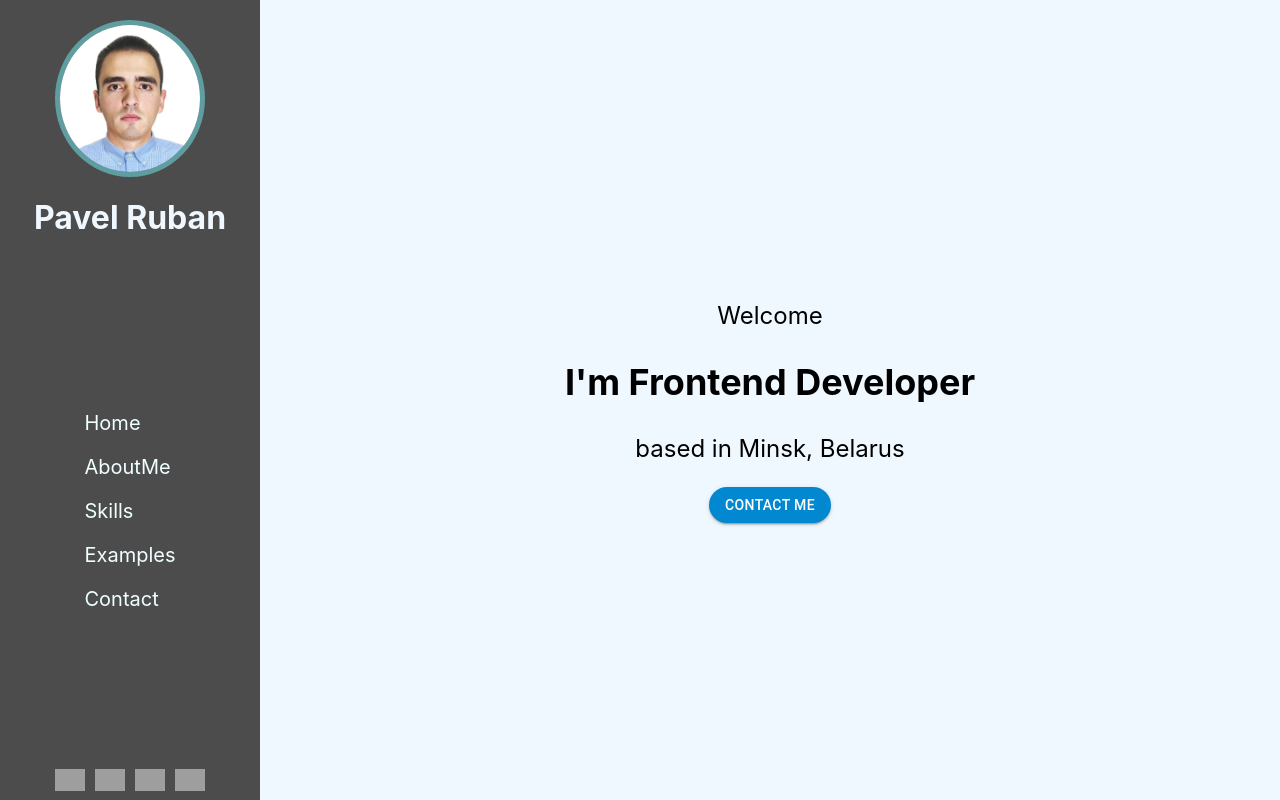
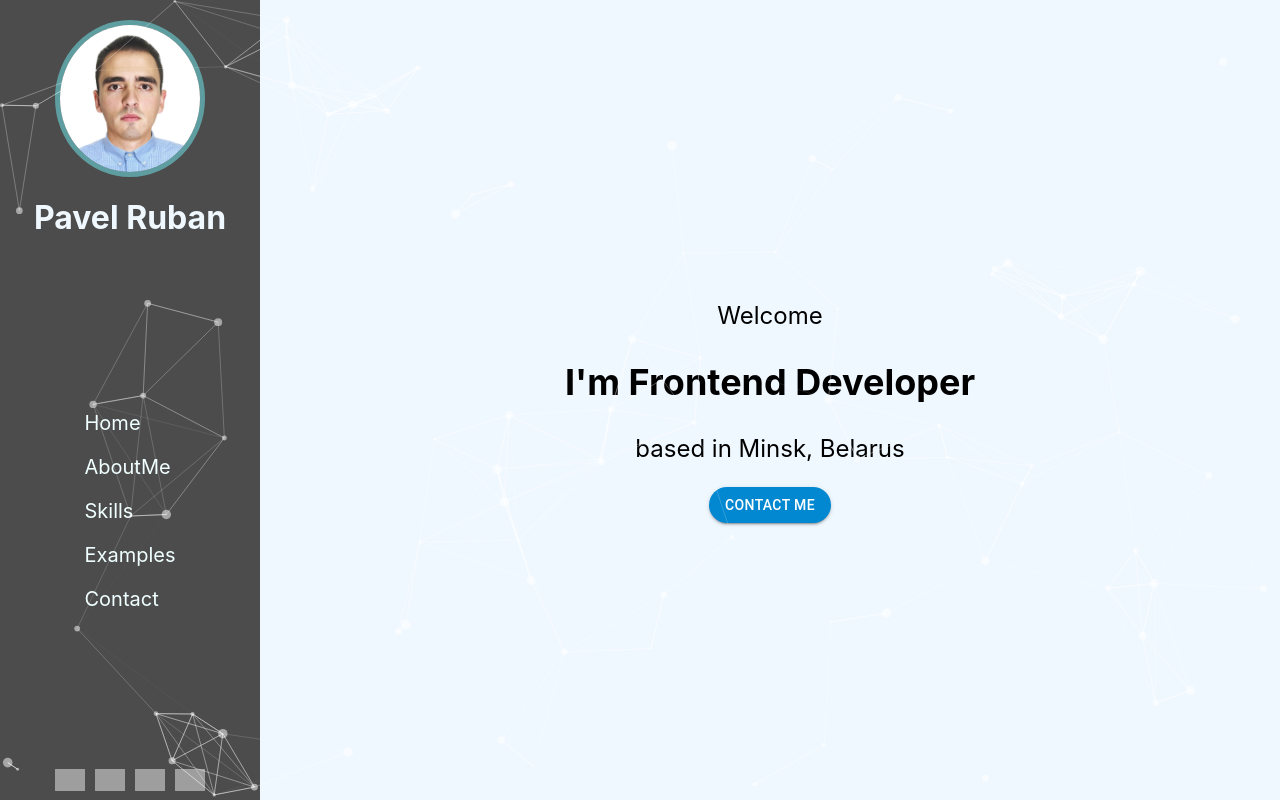
Before and after one commit to RubanPavel/PortfolioMy, a React (Create React App) app: page / in a window 1280 px wide. Shown: the top 800 px of the page. Built offline with nearby package versions, Linux system fonts and the light colour scheme; grey boxes are pictures that could not be loaded.

Commit message:
add particles

```diff
--- a/package.json
+++ b/package.json
@@ -20,7 +20,9 @@
     "react": "^18.2.0",
     "react-dom": "^18.2.0",
     "react-scripts": "5.0.1",
+    "react-tsparticles": "^2.9.3",
     "styled-components": "^5.3.6",
+    "tsparticles": "^2.10.0",
     "typescript": "^4.4.2",
     "web-vitals": "^2.1.0"
   },
--- a/src/components/header/Header.tsx
+++ b/src/components/header/Header.tsx
@@ -1,8 +1,10 @@
-import React from 'react';
+import React, {useCallback} from 'react';
 import picture from '../../img/FotoMy.jpg'
 import s from './Header.module.css';
 import {IconsSocial} from "../iconsSocial/IconsSocial";
-
+import {loadFull} from "tsparticles";
+import type { Container, Engine } from "tsparticles-engine";
+import Particles from "react-tsparticles";
 
 const arrNavItem = [
     {
@@ -32,10 +34,96 @@
     }
 ]
 
+
 const Header = () => {
+    const particlesInit = useCallback(async (engine: Engine) => {
+        console.log(engine);
+
+        // you can initialize the tsParticles instance (engine) here, adding custom shapes or presets
+        // this loads the tsparticles package bundle, it's the easiest method for getting everything ready
+        // starting from v2 you can add only the features you need reducing the bundle size
+        await loadFull(engine);
+    }, []);
+
+    const particlesLoaded = useCallback(async (container: Container | undefined) => {
+        await console.log(container);
+    }, []);
     return (
         <div className={s.sideHeader}>
             <div className={s.headerTop}>
+                <Particles
+                  id="tsparticles"
+                  init={particlesInit}
+                  loaded={particlesLoaded}
+                  options={{
+
+                      fpsLimit: 40,
+                      interactivity: {
+                          events: {
+                              onClick: {
+                                  enable: true,
+                                  mode: "push",
+                              },
+                              onHover: {
+                                  enable: true,
+                                  mode: "repulse",
+                              },
+                              resize: true,
+                          },
+                          modes: {
+                              push: {
+                                  quantity: 4,
+                              },
+                              repulse: {
+                                  distance: 200,
+                                  duration: 0.4,
+                              },
+                          },
+                      },
+                      particles: {
+                          color: {
+                              value: "#ffffff",
+                          },
+                          links: {
+                              color: "#ffffff",
+                              distance: 150,
+                              enable: true,
+                              opacity: 0.5,
+                              width: 1,
+                          },
+                          collisions: {
+                              enable: true,
+                          },
+                          move: {
+                              direction: "none",
+                              enable: true,
+                              outModes: {
+                                  default: "bounce",
+                              },
+                              random: false,
+                              speed: 6,
+                              straight: false,
+                          },
+                          number: {
+                              density: {
+                                  enable: true,
+                                  area: 800,
+                              },
+                              value: 80,
+                          },
+                          opacity: {
+                              value: 0.5,
+                          },
+                          shape: {
+                              type: "circle",
+                          },
+                          size: {
+                              value: { min: 1, max: 5 },
+                          },
+                      },
+                      detectRetina: true,
+                  }}
+                />
                 <img className={s.headerImg} alt={'Hello'} src={picture}/>
                 <h1> Pavel Ruban </h1>
             </div>
```
Also changed, not shown: 1 other file (tests, documents, lock files or other folders).
